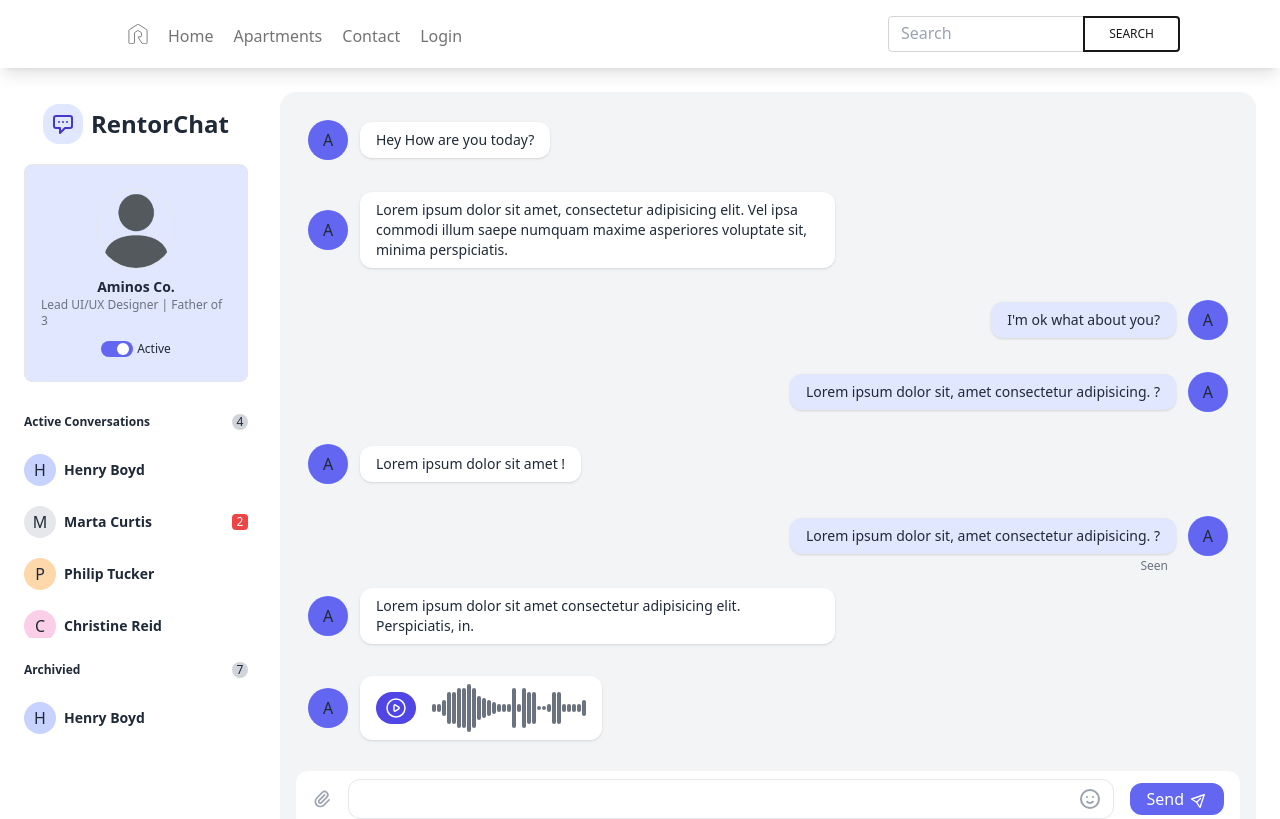
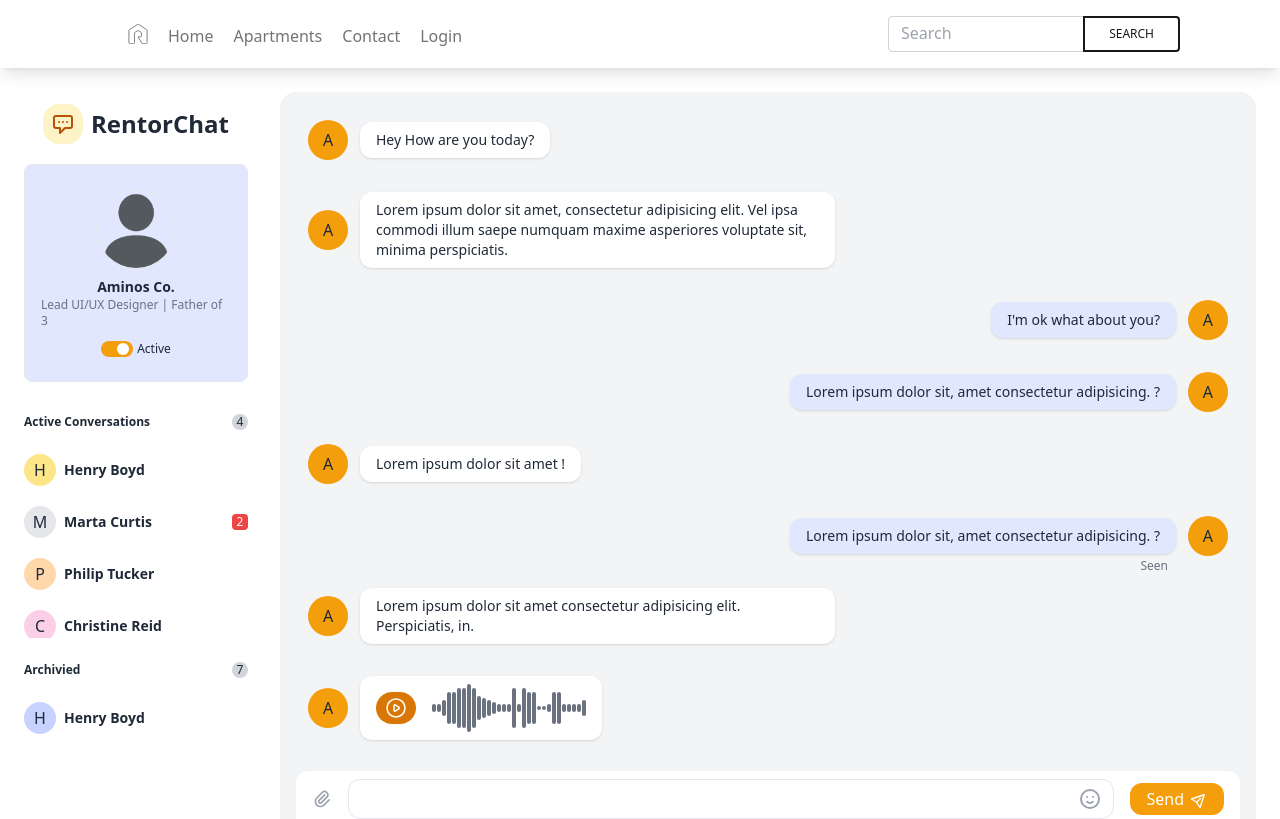
Before and after one commit to srahabib/RentalApp, a Next.js app: page /test in a window 1280 px wide. Shown: the top 819 px of the page. Built offline with nearby package versions, Linux system fonts and the light colour scheme.

Commit message:
chat color update

```diff
--- a/src/components/Chat/Chat.jsx
+++ b/src/components/Chat/Chat.jsx
@@ -1,3 +1,4 @@
+import React from "react";
 const chat = () => {
 
     return (
@@ -6,7 +7,7 @@ const chat = () => {
               <div class="flex flex-col py-8 pl-6 pr-2 w-64 bg-white flex-shrink-0">
                 <div class="flex flex-row items-center justify-center h-12 w-full">
                   <div
-                    class="flex items-center justify-center rounded-2xl text-indigo-700 bg-indigo-100 h-10 w-10"
+                    class="flex items-center justify-center rounded-2xl text-amber-700 bg-amber-100 h-10 w-10"
                   >
                     <svg
                       class="w-6 h-6"
@@ -39,7 +40,7 @@ const chat = () => {
                   <div class="text-xs text-gray-500">Lead UI/UX Designer | Father of 3</div>
                   <div class="flex flex-row items-center mt-3">
                     <div
-                      class="flex flex-col justify-center h-4 w-8 bg-indigo-500 rounded-full"
+                      class="flex flex-col justify-center h-4 w-8 bg-amber-500 rounded-full"
                     >
                       <div class="h-3 w-3 bg-white rounded-full self-end mr-1"></div>
                     </div>
@@ -59,7 +60,7 @@ const chat = () => {
                       class="flex flex-row items-center hover:bg-gray-100 rounded-xl p-2"
                     >
                       <div
-                        class="flex items-center justify-center h-8 w-8 bg-indigo-200 rounded-full"
+                        class="flex items-center justify-center h-8 w-8 bg-amber-200 rounded-full"
                       >
                         H
                       </div>
@@ -142,7 +143,7 @@ const chat = () => {
                         <div class="col-start-1 col-end-8 p-3 rounded-lg">
                           <div class="flex flex-row items-center">
                             <div
-                              class="flex items-center justify-center h-10 w-10 rounded-full bg-indigo-500 flex-shrink-0"
+                              class="flex items-center justify-center h-10 w-10 rounded-full bg-amber-500 flex-shrink-0"
                             >
                               A
                             </div>
@@ -156,7 +157,7 @@ const chat = () => {
                         <div class="col-start-1 col-end-8 p-3 rounded-lg">
                           <div class="flex flex-row items-center">
                             <div
-                              class="flex items-center justify-center h-10 w-10 rounded-full bg-indigo-500 flex-shrink-0"
+                              class="flex items-center justify-center h-10 w-10 rounded-full bg-amber-500 flex-shrink-0"
                             >
                               A
                             </div>
@@ -174,7 +175,7 @@ const chat = () => {
                         <div class="col-start-6 col-end-13 p-3 rounded-lg">
                           <div class="flex items-center justify-start flex-row-reverse">
                             <div
-                              class="flex items-center justify-center h-10 w-10 rounded-full bg-indigo-500 flex-shrink-0"
+                              class="flex items-center justify-center h-10 w-10 rounded-full bg-amber-500 flex-shrink-0"
                             >
                               A
                             </div>
@@ -188,7 +189,7 @@ const chat = () => {
                         <div class="col-start-6 col-end-13 p-3 rounded-lg">
                           <div class="flex items-center justify-start flex-row-reverse">
                             <div
-                              class="flex items-center justify-center h-10 w-10 rounded-full bg-indigo-500 flex-shrink-0"
+                              class="flex items-center justify-center h-10 w-10 rounded-full bg-amber-500 flex-shrink-0"
                             >
                               A
                             </div>
@@ -204,7 +205,7 @@ const chat = () => {
                         <div class="col-start-1 col-end-8 p-3 rounded-lg">
                           <div class="flex flex-row items-center">
                             <div
-                              class="flex items-center justify-center h-10 w-10 rounded-full bg-indigo-500 flex-shrink-0"
+                              class="flex items-center justify-center h-10 w-10 rounded-full bg-amber-500 flex-shrink-0"
                             >
                               A
                             </div>
@@ -218,7 +219,7 @@ const chat = () => {
                         <div class="col-start-6 col-end-13 p-3 rounded-lg">
                           <div class="flex items-center justify-start flex-row-reverse">
                             <div
-                              class="flex items-center justify-center h-10 w-10 rounded-full bg-indigo-500 flex-shrink-0"
+                              class="flex items-center justify-center h-10 w-10 rounded-full bg-amber-500 flex-shrink-0"
                             >
                               A
                             </div>
@@ -239,7 +240,7 @@ const chat = () => {
                         <div class="col-start-1 col-end-8 p-3 rounded-lg">
                           <div class="flex flex-row items-center">
                             <div
-                              class="flex items-center justify-center h-10 w-10 rounded-full bg-indigo-500 flex-shrink-0"
+                              class="flex items-center justify-center h-10 w-10 rounded-full bg-amber-500 flex-shrink-0"
                             >
                               A
                             </div>
@@ -256,7 +257,7 @@ const chat = () => {
                         <div class="col-start-1 col-end-8 p-3 rounded-lg">
                           <div class="flex flex-row items-center">
                             <div
-                              class="flex items-center justify-center h-10 w-10 rounded-full bg-indigo-500 flex-shrink-0"
+                              class="flex items-center justify-center h-10 w-10 rounded-full bg-amber-500 flex-shrink-0"
                             >
                               A
                             </div>
@@ -265,7 +266,7 @@ const chat = () => {
                             >
                               <div class="flex flex-row items-center">
                                 <button
-                                  class="flex items-center justify-center bg-indigo-600 hover:bg-indigo-800 rounded-full h-8 w-10"
+                                  class="flex items-center justify-center bg-amber-600 hover:bg-amber-800 rounded-full h-8 w-10"
                                 >
                                   <svg
                                     class="w-6 h-6 text-white"
@@ -355,7 +356,7 @@ const chat = () => {
                       <div class="relative w-full">
                         <input
                           type="text"
-                          class="flex w-full border rounded-xl focus:outline-none focus:border-indigo-300 pl-4 h-10"
+                          class="flex w-full border rounded-xl focus:outline-none focus:border-amber-300 pl-4 h-10"
                         />
                         <button
                           class="absolute flex items-center justify-center h-full w-12 right-0 top-0 text-gray-400 hover:text-gray-600"
@@ -379,7 +380,7 @@ const chat = () => {
                     </div>
                     <div class="ml-4">
                       <button
-                        class="flex items-center justify-center bg-indigo-500 hover:bg-indigo-600 rounded-xl text-white px-4 py-1 flex-shrink-0"
+                        class="flex items-center justify-center bg-amber-500 hover:bg-amber-600 rounded-xl text-white px-4 py-1 flex-shrink-0"
                       >
                         <span>Send</span>
                         <span class="ml-2">
```
